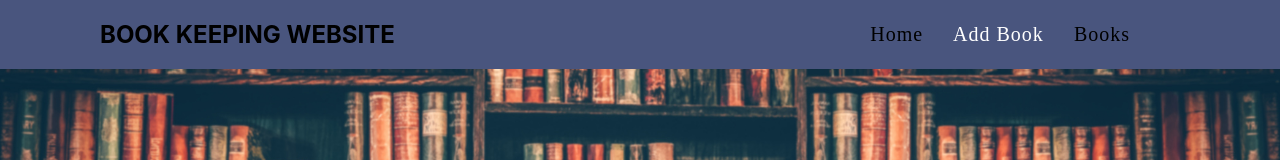
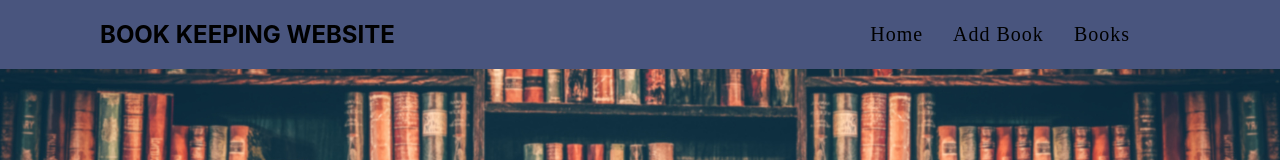
Before and after one commit to ajit1810/Book-Keeping, a React (Create React App) app: page /bookForm in a window 1280 px wide. Shown: the top 160 px of the page. Built offline with nearby package versions, Linux system fonts and the light colour scheme.

Commit message:
error resolved

```diff
--- a/src/components/BookCards.js
+++ b/src/components/BookCards.js
@@ -5,7 +5,7 @@ import CardMedia from '@mui/material/CardMedia';
 import Typography from '@mui/material/Typography';
 import { Button, CardActionArea, CardActions } from '@mui/material';
 import image from '../assets/th.jpeg'
-import axios from 'axios';
+// import axios from 'axios';
 
 export default function BookCards({ record, onDelete }) {
 
--- a/src/components/Navbar.js
+++ b/src/components/Navbar.js
@@ -1,5 +1,5 @@
 import React from 'react'
-import { Link, NavLink } from 'react-router-dom'
+import { Link} from 'react-router-dom'
 import './Navbar.css';
 
 const Navbar = () => {
@@ -8,19 +8,19 @@ const Navbar = () => {
         <h2>BOOK KEEPING WEBSITE</h2>
         <ul className='navbar-menu'>
         <li>
-          <NavLink  to='/'>
+          <Link  to='/'>
             Home
-          </NavLink>
+          </Link>
         </li>
         <li>
-          <NavLink to='/bookForm'>
+          <Link to='/bookForm'>
             Add Book
-          </NavLink>
+          </Link>
         </li>
         <li>
-          <NavLink to='/books'>
+          <Link to='/books'>
             Books
-          </NavLink>
+          </Link>
         </li>
 
         </ul>
```
